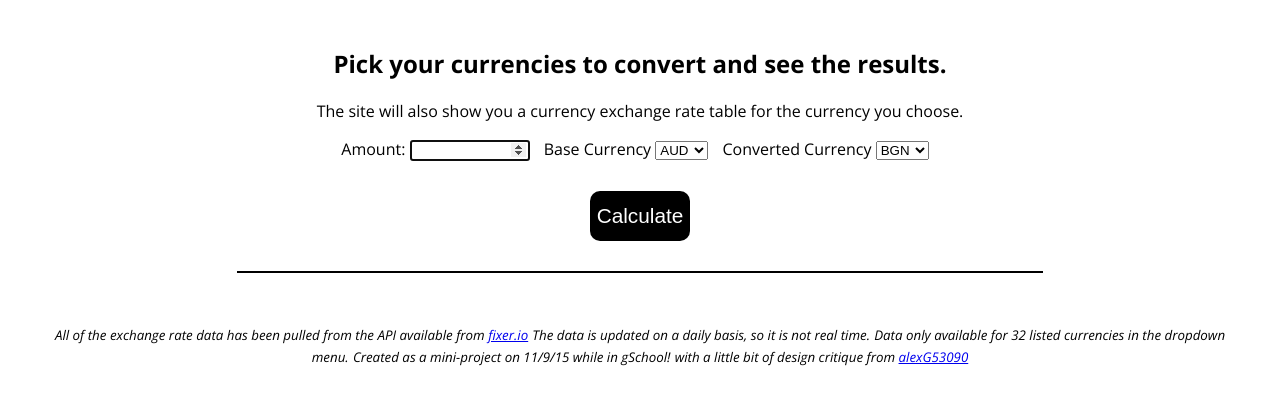
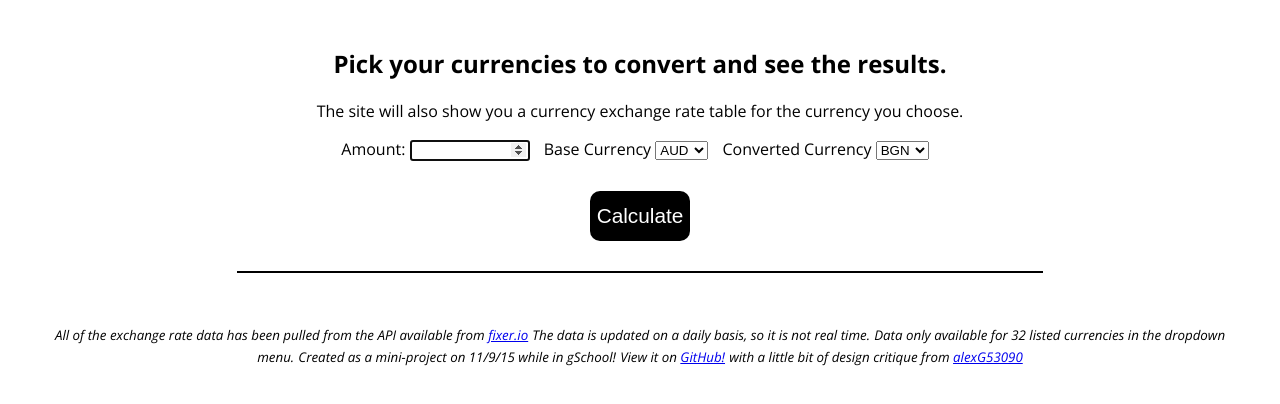
Before and after one commit to davidtadams/ExchRate-Calc, a plain HTML site: page index.html in a window 1280 px wide. Shown: the part 140-544 px from the top of the page. Drawn offline with nearby package versions, Linux system fonts and the light colour scheme.

Commit message:
added link to github repo in footer

```diff
--- a/index.html
+++ b/index.html
@@ -108,6 +108,7 @@
       <small>The data is updated on a daily basis, so it is not real time.</small>
       <small>Data only available for 32 listed currencies in the dropdown menu.</small>
       <small>Created as a mini-project on 11/9/15 while in gSchool!</small>
+      <small>View it on <a href="https://github.com/davidtadams/ExchRate-Calc" target="_blank">GitHub!</a></small>
       <small>with a little bit of design critique from <a href="https://github.com/alexG53090" target="_blank">alexG53090</a></small>
     </footer>
   </body>
```
